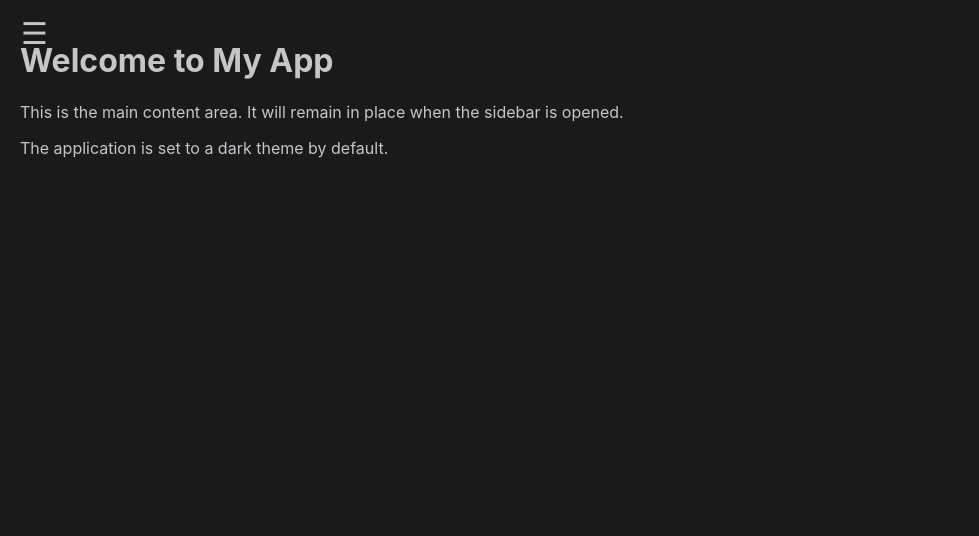
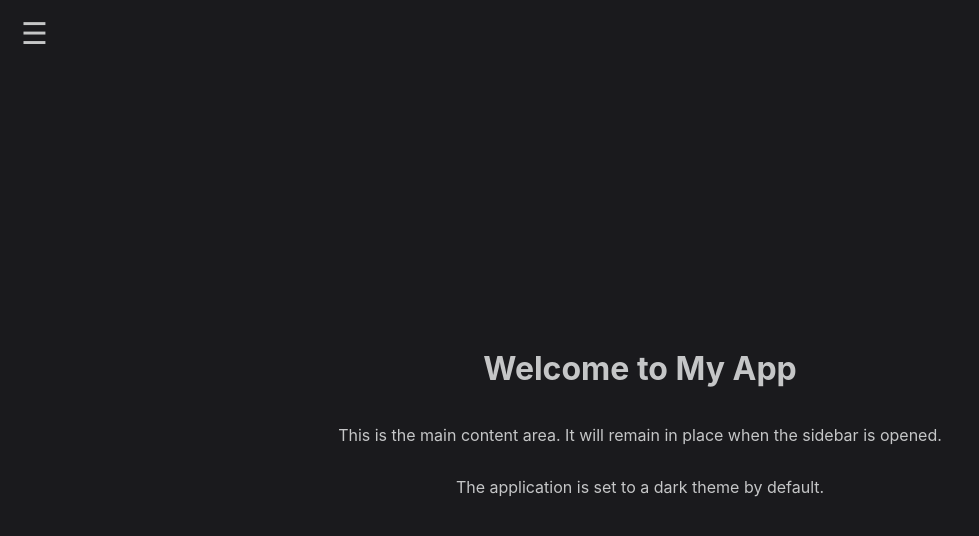
Before and after one commit to connectoniccom/Connectonic.com, a React (Create React App) app: page / in a window 1280 px wide. Shown: the top 536 px of the page, without its empty margins (0-979 px from the left). Built offline with nearby package versions, Linux system fonts and the light colour scheme.

Commit message:
I want my contents to be in center then add for me something user can cl

```diff
--- a/src/App.css
+++ b/src/App.css
@@ -19,6 +19,12 @@ body {
 }
 
 #main-content {
+  display: flex;
+  flex-direction: column;
+  justify-content: center;
+  align-items: center;
+  text-align: center;
+  height: 100vh;
   padding: 20px;
   transition: margin-left 0.3s;
 }
--- a/src/Sidebar.css
+++ b/src/Sidebar.css
@@ -4,17 +4,17 @@
   position: fixed;
   z-index: 1000;
   top: 0;
-  left: -250px; /* Hidden by default */
+  left: -250px;
   background-color: var(--sidebar-bg);
   overflow-x: hidden;
-  padding-top: 60px; /* Space for content below the top bar */
+  padding-top: 60px;
   transition: 0.3s;
   display: flex;
   flex-direction: column;
 }
 
 .sidebar.open {
-  left: 0; /* Shown when open */
+  left: 0;
 }
 
 .sidebar a {
@@ -30,3 +30,18 @@
   background-color: var(--sidebar-hover-bg);
   color: var(--sidebar-hover-text);
 }
+
+.close-btn {
+  position: absolute;
+  top: 15px;
+  right: 25px;
+  font-size: 36px;
+  color: var(--sidebar-text);
+  cursor: pointer;
+  background: none;
+  border: none;
+}
+
+.close-btn:hover {
+    color: var(--sidebar-hover-text);
+}
--- a/src/Sidebar.js
+++ b/src/Sidebar.js
@@ -3,7 +3,6 @@ import './Sidebar.css';
 
 function Sidebar({ isOpen, toggleSidebar }) {
   const handleLinkClick = () => {
-    // Close sidebar when a link is clicked
     if (isOpen) {
       toggleSidebar();
     }
@@ -11,6 +10,7 @@ function Sidebar({ isOpen, toggleSidebar }) {
 
   return (
     <div className={`sidebar ${isOpen ? 'open' : ''}`}>
+      <button className="close-btn" onClick={toggleSidebar}>&times;</button>
       <a href="#home" onClick={handleLinkClick}>Home</a>
       <a href="#services" onClick={handleLinkClick}>Services</a>
       <a href="#clients" onClick={handleLinkClick}>Clients</a>
```
